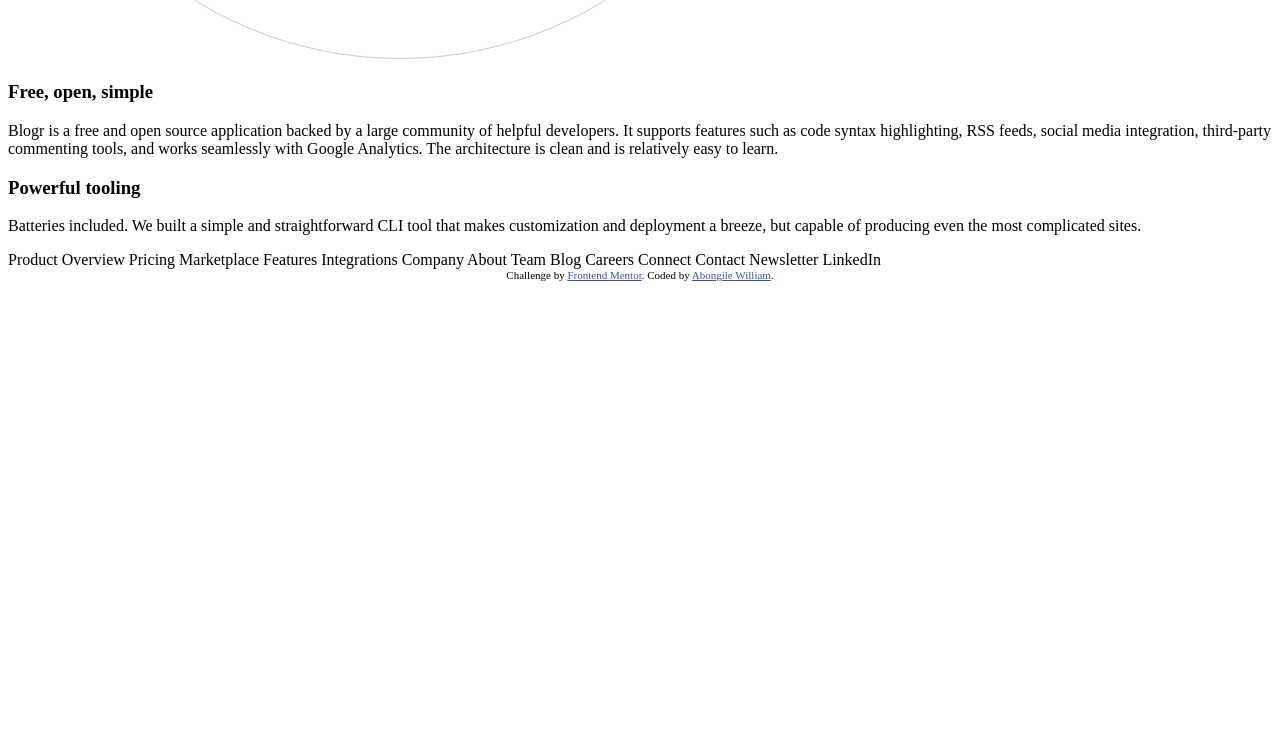
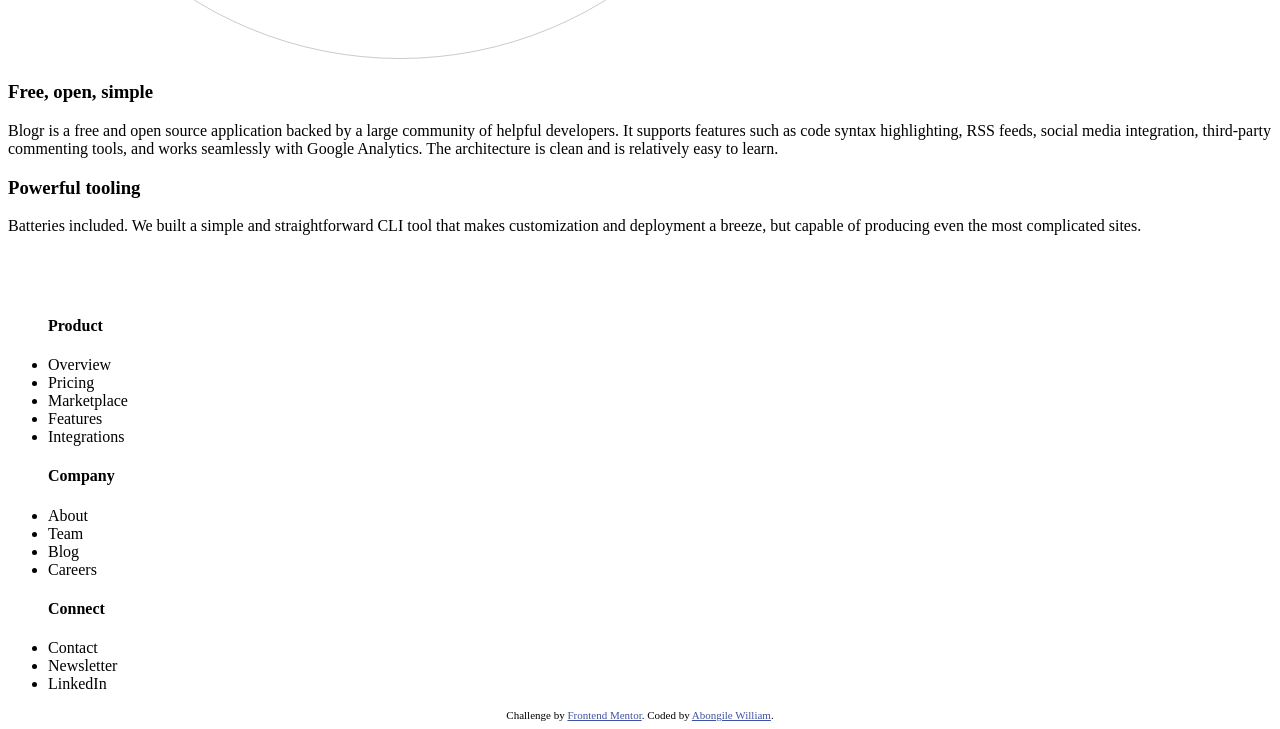
Before and after one commit to Abongile-web/Blogr, a plain HTML site: page index.html in a window 1280 px wide. Shown: the part 3175-3904 px from the top of the page. Before the commit the page ends 3464 px from the top, so only its background shows below. Drawn offline with Linux system fonts and the light colour scheme.

Commit message:
footer content added

```diff
--- a/index.html
+++ b/index.html
@@ -136,33 +136,38 @@
   </section>
 
 
+  <!--Footer section-->
+
+  <section class="footer">
+    <img src="./images/logo.svg" alt="Blogr logo">
 
 
 
+      <ul>
+        <h4>Product</h4>
+        <li>Overview</li>
+        <li>Pricing</li>
+        <li>Marketplace</li>
+        <li>Features</li>
+        <li>Integrations</li>
+      </ul>
 
+      <ul>
+        <h4>Company</h4>
+        <li>About</li>
+        <li>Team</li>
+        <li>Blog</li>
+        <li>Careers</li>
+      </ul>
 
+      <ul>
+        <h4>Connect</h4>
+        <li>Contact</li>
+        <li>Newsletter</li>
+        <li>LinkedIn</li>
+      </ul>
+  </section>
 
-
-  Product
-
-  Overview
-  Pricing
-  Marketplace
-  Features
-  Integrations
-
-  Company
-
-  About
-  Team
-  Blog
-  Careers
-
-  Connect
-
-  Contact
-  Newsletter
-  LinkedIn
 
   <div class="attribution">
     Challenge by <a href="https://www.frontendmentor.io?ref=challenge" target="_blank">Frontend Mentor</a>.
```
